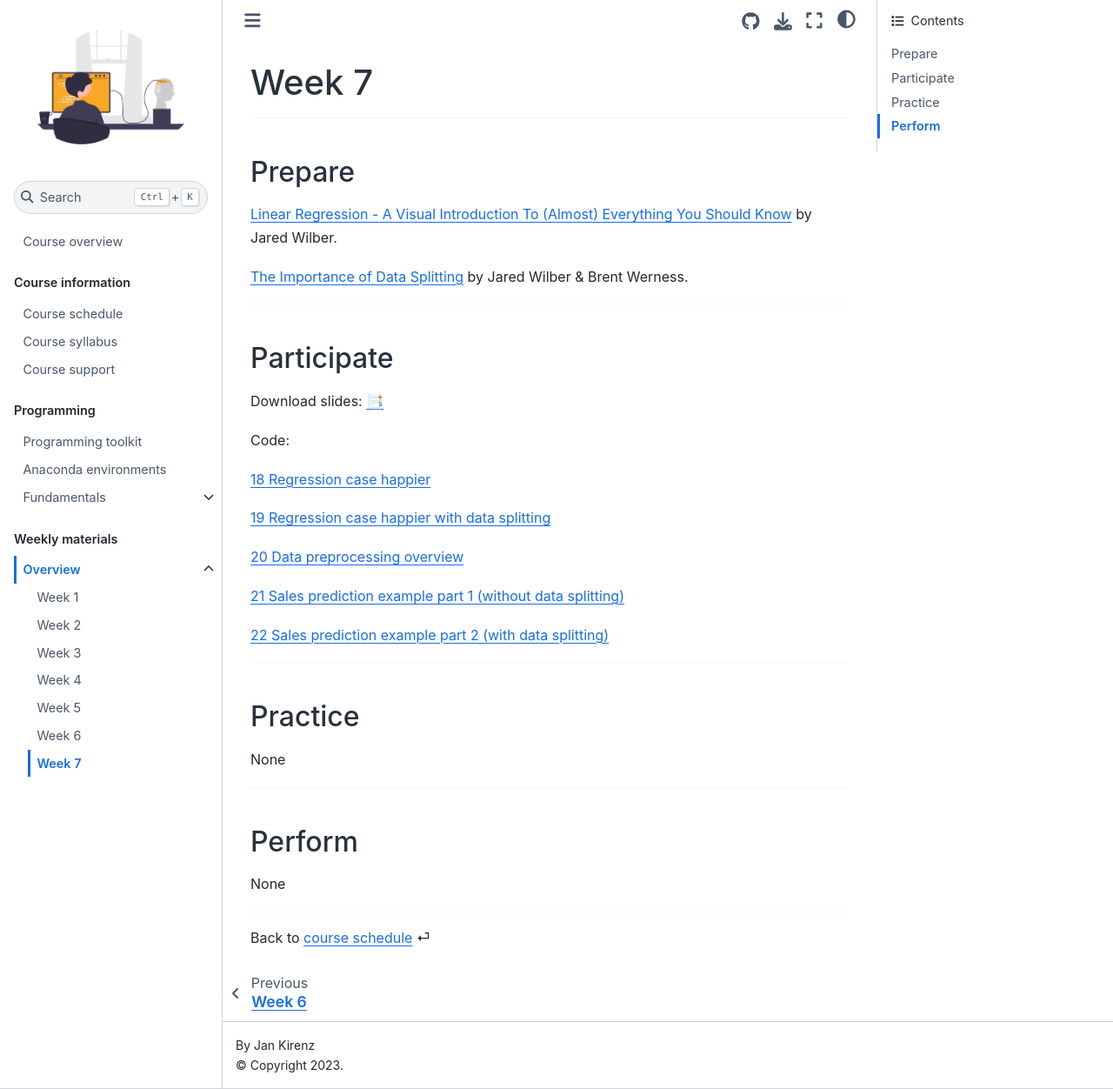
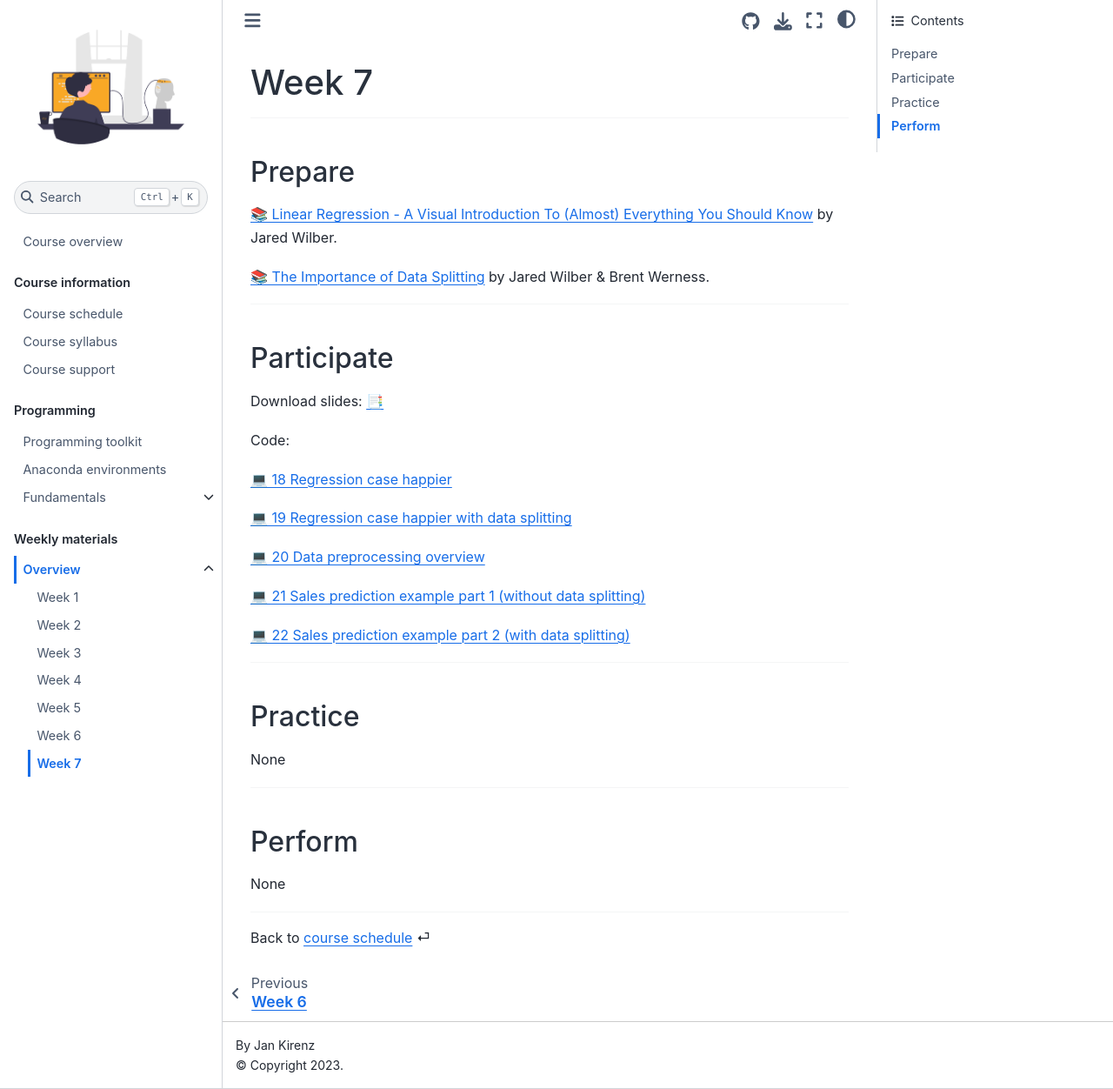
Before and after one commit to ds-ws22/website, a Jupyter Book: the page built from weeks/week7.md, in a window 1280 px wide and 1252 px high. Shown: the whole window at 87% size. Built offline with Jupyter Book 1.0.4 settings and Sphinx 7.4.7 and the Sphinx Book theme 1.1.4, drawn with Linux system fonts in a browser that asks for light colours; comment, search, counter and statistics services are not loaded.

```diff
--- a/weeks/week7.md
+++ b/weeks/week7.md
@@ -7,10 +7,10 @@
 ## Prepare
 
 
-[Linear Regression - A Visual Introduction To (Almost) Everything You Should Know](https://mlu-explain.github.io/linear-regression/) by Jared Wilber.
+[📚 Linear Regression - A Visual Introduction To (Almost) Everything You Should Know](https://mlu-explain.github.io/linear-regression/) by Jared Wilber.
 
 
-[The Importance of Data Splitting](https://mlu-explain.github.io/train-test-validation/) by Jared Wilber & Brent Werness.
+[📚 The Importance of Data Splitting](https://mlu-explain.github.io/train-test-validation/) by Jared Wilber & Brent Werness.
 
 ---
 
@@ -23,18 +23,18 @@ Download slides: [📑](https://drive.google.com/file/d/1-cGm0I8N0sVjoLRFJrz-4t1
 
 Code:
 
-[18 Regression case happier](../code/18-ds-happy-scikit.ipynb)
+[💻 18 Regression case happier](../code/18-ds-happy-scikit.ipynb)
 
-[19 Regression case happier with data splitting](../code/19-ds-happy-scikit-splitting.ipynb)
+[💻 19 Regression case happier with data splitting](../code/19-ds-happy-scikit-splitting.ipynb)
 
 
-[20 Data preprocessing overview](../code/20-data.md)
+[💻 20 Data preprocessing overview](../code/20-data.md)
 
 
-[21 Sales prediction example part 1 (without data splitting)](../code/21-sales.ipynb)
+[💻 21 Sales prediction example part 1 (without data splitting)](../code/21-sales.ipynb)
 
 
-[22 Sales prediction example part 2 (with data splitting)](../code/22-sales.ipynb)
+[💻 22 Sales prediction example part 2 (with data splitting)](../code/22-sales.ipynb)
 
 
 ---
```
